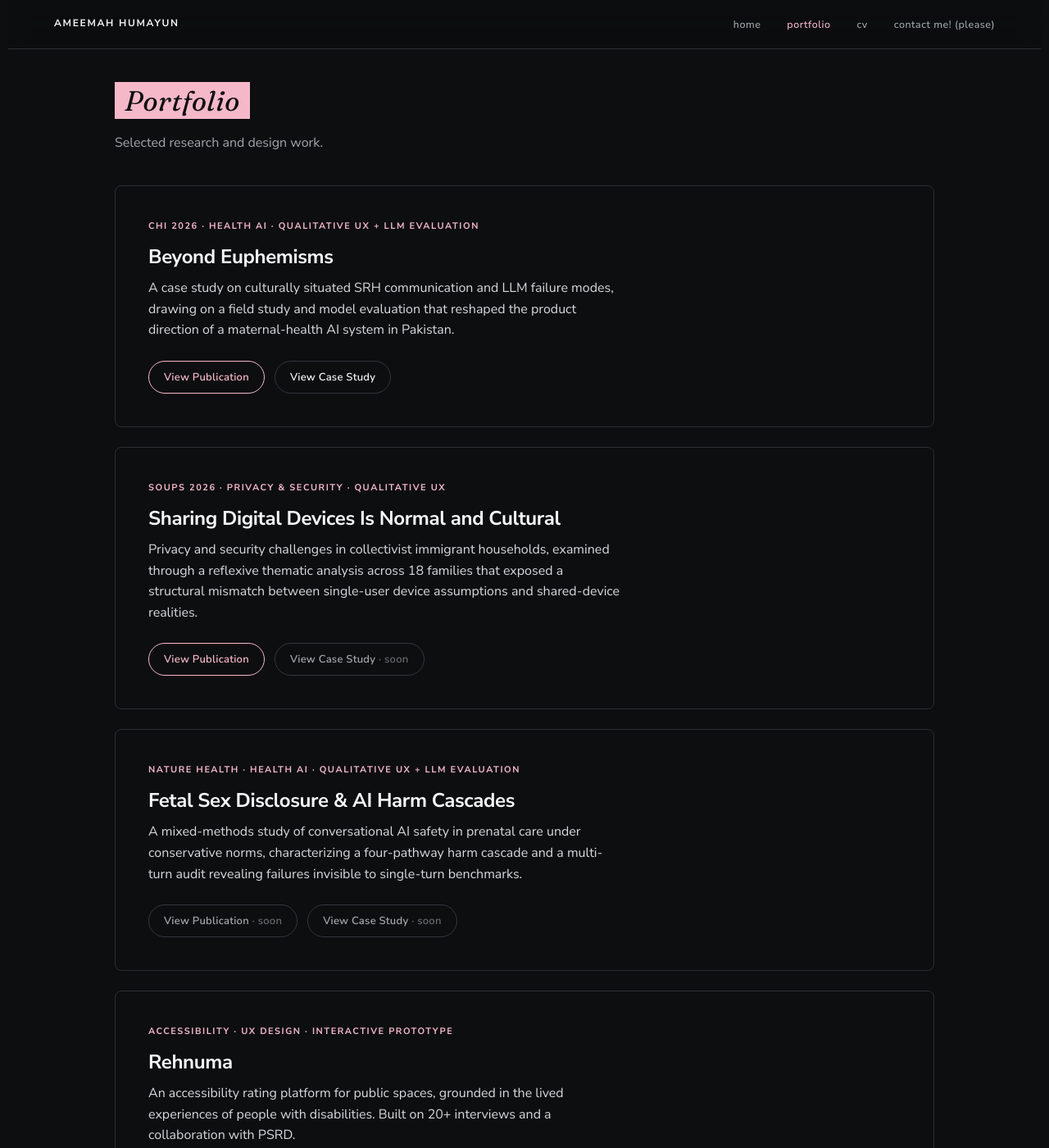
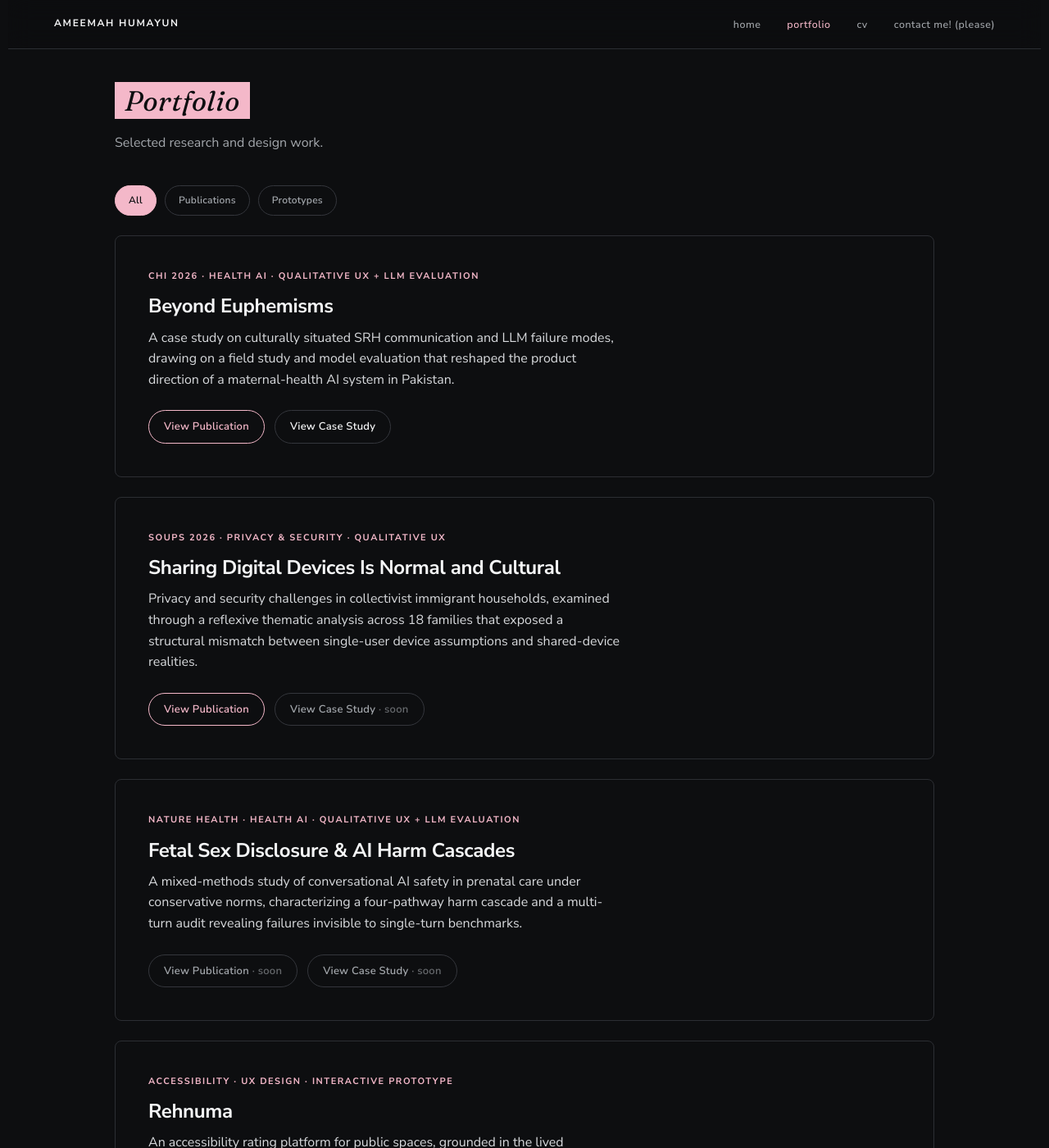
Before and after one commit to ameemahumayun/ameemahumayun.github.io, a Jekyll site: the page built from work/index.html, in a window 1280 px wide and 1400 px high. Shown: the whole window at 82% size. Built offline with Jekyll 4.4.1, drawn with Linux system fonts in a browser that asks for light colours.

Commit message:
Add All / Publications / Prototypes filter tabs to the Portfolio page
- Tagged each work.yml entry with type: publication or type: prototype
- New .work-filter pill tabs above the card list; vanilla JS toggles
  visibility by matching data-type on each .work-card
- Progressive enhancement: with JS off every card just stays visible
- main.js is now loaded on all pages via the default layout (previously
  only case-study pages got it), needed for the Work page to pick up
  the new filter script

Co-Authored-By: Claude Sonnet 5 <noreply@anthropic.com>
Claude-Session: https://claude.ai/code/session_01RCzM7zTsD8mFw1QLJ4sgHP

```diff
--- a/_data/work.yml
+++ b/_data/work.yml
@@ -7,6 +7,8 @@
 #   meta        (required) the small label line above the title
 #   title       (required) project name
 #   desc        (required) one-paragraph description
+#   type        (required) "publication" or "prototype" — powers the
+#               All / Publications / Prototypes filter on /work/.
 #
 #   Then EITHER a list of links OR a status string (not both):
 #
@@ -32,6 +34,7 @@
 
 - meta: "CHI 2026 · Health AI · Qualitative UX + LLM Evaluation"
   title: "Beyond Euphemisms"
+  type: publication
   desc: "A case study on culturally situated SRH communication and LLM failure modes, drawing on a field study and model evaluation that reshaped the product direction of a maternal-health AI system in Pakistan."
   links:
     - label: "View Publication"
@@ -43,6 +46,7 @@
 
 - meta: "SOUPS 2026 · Privacy &amp; Security · Qualitative UX"
   title: "Sharing Digital Devices Is Normal and Cultural"
+  type: publication
   desc: "Privacy and security challenges in collectivist immigrant households, examined through a reflexive thematic analysis across 18 families that exposed a structural mismatch between single-user device assumptions and shared-device realities."
   links:
     - label: "View Publication"
@@ -55,6 +59,7 @@
 
 - meta: "Nature Health · Health AI · Qualitative UX + LLM Evaluation"
   title: "Fetal Sex Disclosure &amp; AI Harm Cascades"
+  type: publication
   desc: "A mixed-methods study of conversational AI safety in prenatal care under conservative norms, characterizing a four-pathway harm cascade and a multi-turn audit revealing failures invisible to single-turn benchmarks."
   links:
     - label: "View Publication"
@@ -66,6 +71,7 @@
 
 - meta: "Accessibility · UX Design · Interactive Prototype"
   title: "Rehnuma"
+  type: prototype
   desc: "An accessibility rating platform for public spaces, grounded in the lived experiences of people with disabilities. Built on 20+ interviews and a collaboration with PSRD."
   links:
     - label: "View Case Study"
--- a/_layouts/default.html
+++ b/_layouts/default.html
@@ -5,5 +5,6 @@
   {% include nav.html %}
   <main class="page-main">{{ content }}</main>
   {% include footer.html %}
+  <script src="{{ '/assets/js/main.js' | relative_url }}" defer></script>
 </body>
 </html>
--- a/assets/css/components.css
+++ b/assets/css/components.css
@@ -538,6 +538,23 @@
 
 
 /* 19. WORK CARD (project listing) ----------------------------------------- */
+/* Filter tabs above the list. Plain buttons — JS in main.js toggles
+   .is-active and hides non-matching .work-card entries. Degrades safely
+   with JS off: every card just stays visible. */
+.work-filter { display: flex; gap: 10px; flex-wrap: wrap; margin-top: var(--space-3); }
+.work-filter__btn {
+  font-size: 12px;
+  font-weight: var(--weight-semibold);
+  letter-spacing: 0.02em;
+  padding: 7px 16px;
+  border: 1px solid var(--color-rule);
+  border-radius: var(--radius-pill);
+  color: var(--color-text-soft);
+  background: transparent;
+  transition: border-color var(--duration) var(--ease), color var(--duration) var(--ease), background var(--duration) var(--ease);
+}
+.work-filter__btn:hover { border-color: var(--color-accent); color: var(--color-accent); }
+.work-filter__btn.is-active { background: var(--color-accent); border-color: var(--color-accent); color: var(--color-bg); }
 .work-list { margin-top: var(--space-3); display: flex; flex-direction: column; gap: var(--space-3); }
 .work-card {
   padding: var(--space-5);
--- a/assets/js/main.js
+++ b/assets/js/main.js
@@ -1,9 +1,11 @@
 /* ==========================================================================
    MAIN.JS — minimal site scripts
    --------------------------------------------------------------------------
-   Currently one job: scroll-spy for the case-study section rail. Highlights
-   the rail link matching the section currently in view. Progressive
-   enhancement — if JS is off, the rail still works as plain anchor links.
+   1. Scroll-spy for the case-study section rail. Highlights the rail link
+      matching the section currently in view. Progressive enhancement — if
+      JS is off, the rail still works as plain anchor links.
+   2. Work-page filter tabs (All / Publications / Prototypes). Progressive
+      enhancement — if JS is off, every card just stays visible.
    ========================================================================== */
 
 (function () {
@@ -44,3 +46,23 @@
 
   sections.forEach((section) => observer.observe(section));
 })();
+
+(function () {
+  "use strict";
+
+  const filterBar = document.querySelector(".work-filter");
+  if (!filterBar) return; // page has no filter tabs
+
+  const buttons = Array.from(filterBar.querySelectorAll(".work-filter__btn"));
+  const cards = Array.from(document.querySelectorAll(".work-card"));
+
+  buttons.forEach((btn) => {
+    btn.addEventListener("click", () => {
+      const filter = btn.getAttribute("data-filter");
+      buttons.forEach((b) => b.classList.toggle("is-active", b === btn));
+      cards.forEach((card) => {
+        card.hidden = filter !== "all" && card.getAttribute("data-type") !== filter;
+      });
+    });
+  });
+})();
--- a/work/index.html
+++ b/work/index.html
@@ -19,9 +19,14 @@ active: work
      edit that file — not this loop. -->
 <section class="section">
   <div class="container-wide">
+    <div class="work-filter" role="tablist" aria-label="Filter portfolio by type">
+      <button type="button" class="work-filter__btn is-active" data-filter="all">All</button>
+      <button type="button" class="work-filter__btn" data-filter="publication">Publications</button>
+      <button type="button" class="work-filter__btn" data-filter="prototype">Prototypes</button>
+    </div>
     <div class="work-list">
       {%- for project in site.data.work %}
-      <article class="work-card">
+      <article class="work-card" data-type="{{ project.type }}">
         <div class="work-card__meta">{{ project.meta }}</div>
         <h2 class="work-card__title">{{ project.title }}</h2>
         <p class="work-card__desc">{{ project.desc }}</p>
```
